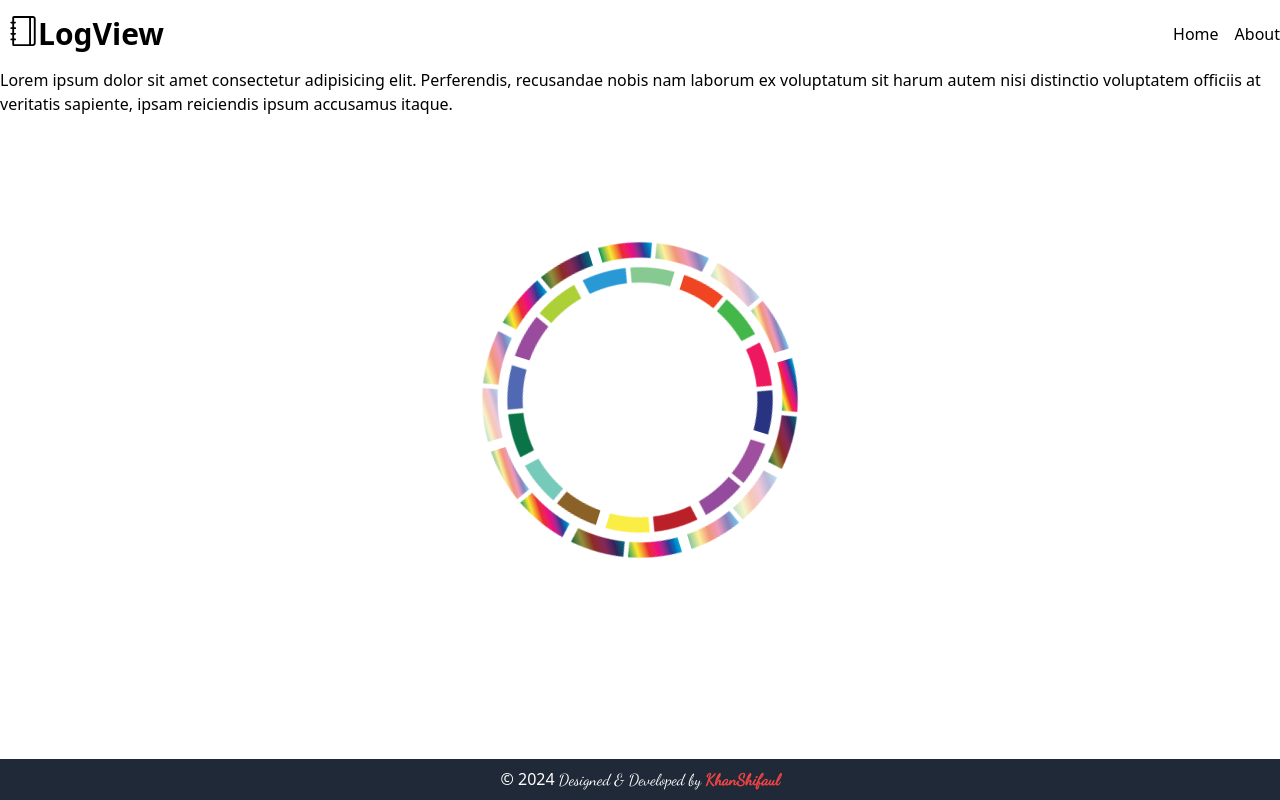
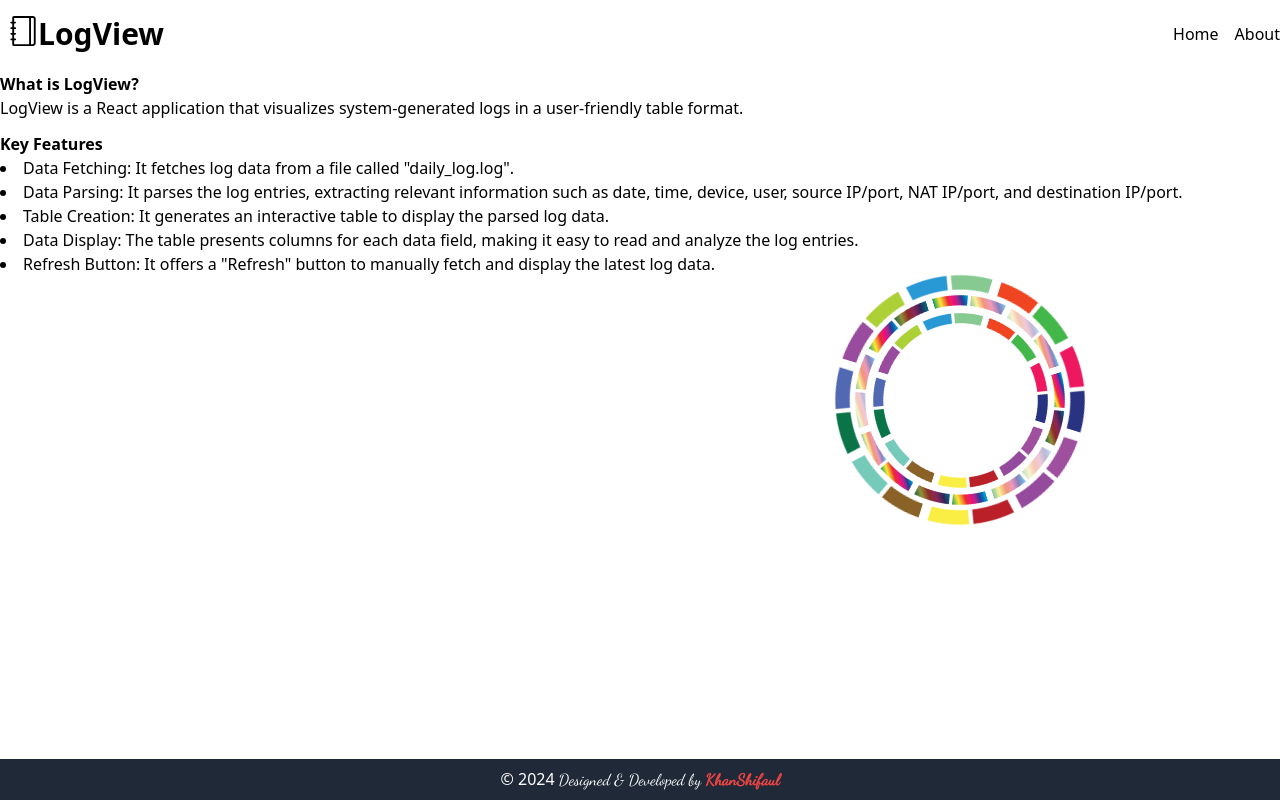
Before and after one commit to khanshifaul/logview, a React (Vite) app: page /about in a window 1280 px wide. Built offline with nearby package versions, Linux system fonts and the light colour scheme.

Commit message:
modified:   src/pages/about.jsx 	modified:   src/pages/home.jsx

```diff
--- a/src/pages/about.jsx
+++ b/src/pages/about.jsx
@@ -1,27 +1,63 @@
 export default function About() {
   return (
     <div className="container mx-auto">
+      <div>
+        <div className="my-3">
+          <h3 className="font-semibold">What is LogView?</h3>
           <p>
-        Lorem ipsum dolor sit amet consectetur adipisicing elit. Perferendis,
-        recusandae nobis nam laborum ex voluptatum sit harum autem nisi
-        distinctio voluptatem officiis at veritatis sapiente, ipsam reiciendis
-        ipsum accusamus itaque.
+            LogView is a React application that visualizes system-generated logs
+            in a user-friendly table format.
           </p>
-      <div className="">
-        <div className="flex justify-center items-center w-full min-h-fit fixed top-[50%] left-0">
+        </div>
+        <div className="my-3">
+          <h3 className="font-semibold">Key Features</h3>
+          <ul className="list-disc list-inside">
+            <li>
+              Data Fetching: It fetches log data from a file called
+              "daily_log.log".
+            </li>
+            <li>
+              Data Parsing: It parses the log entries, extracting relevant
+              information such as date, time, device, user, source IP/port, NAT
+              IP/port, and destination IP/port.
+            </li>
+            <li>
+              Table Creation: It generates an interactive table to display the
+              parsed log data.
+            </li>
+            <li>
+              Data Display: The table presents columns for each data field,
+              making it easy to read and analyze the log entries.
+            </li>
+            <li>
+              Refresh Button: It offers a "Refresh" button to manually fetch and
+              display the latest log data.
+            </li>
+          </ul>
+        </div>
+      </div>
+      <div className="flex justify-center items-center w-full min-h-fit fixed top-[50%] left-[25%]">
+        <img
+          className="absolute animate-anticlockwise"
+          src="/src/assets/Asset 2.png"
+          alt=""
+          height="250"
+          width="250"
+        />
         <img
           className="absolute animate-clockwise"
           src="/src/assets/Asset 1.png"
           alt=""
-            height="100"
+          height="210"
+          width="210"
         />
         <img
           className="absolute animate-anticlockwise"
           src="/src/assets/Asset 2.png"
           alt=""
-            height="100"
+          height="175"
+          width="175"
         />
-        </div>
       </div>
     </div>
   );
--- a/src/pages/home.jsx
+++ b/src/pages/home.jsx
@@ -51,7 +51,7 @@ function Home() {
   return (
     <>
       <main className="container mx-auto">
-        <div className="flex justify-end space-x-1 py-2 my-3">
+        <div className="flex justify-end space-x-1 py-2">
           <button
             onClick={handleClick}
             className="bg-blue-500 hover:bg-blue-700 text-white font-bold py-2 px-4 rounded"
```
Lines whose indentation alone changed are shown as unchanged.
